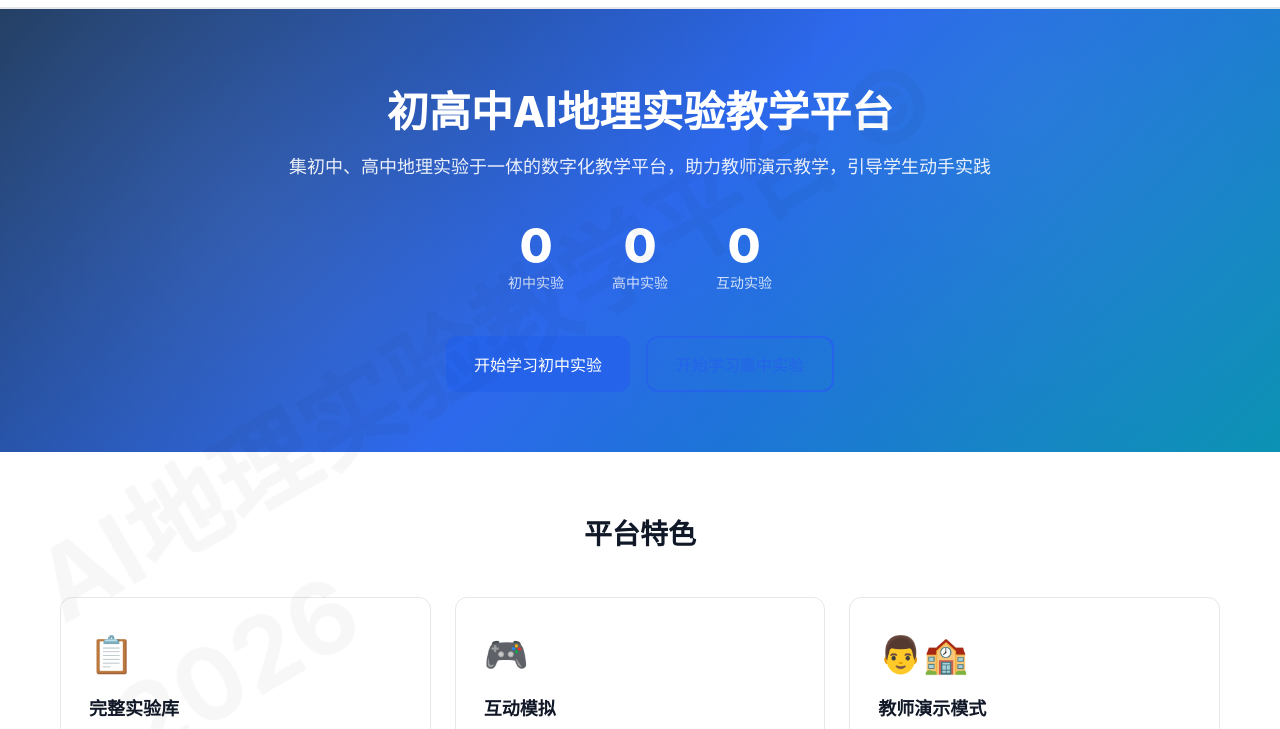
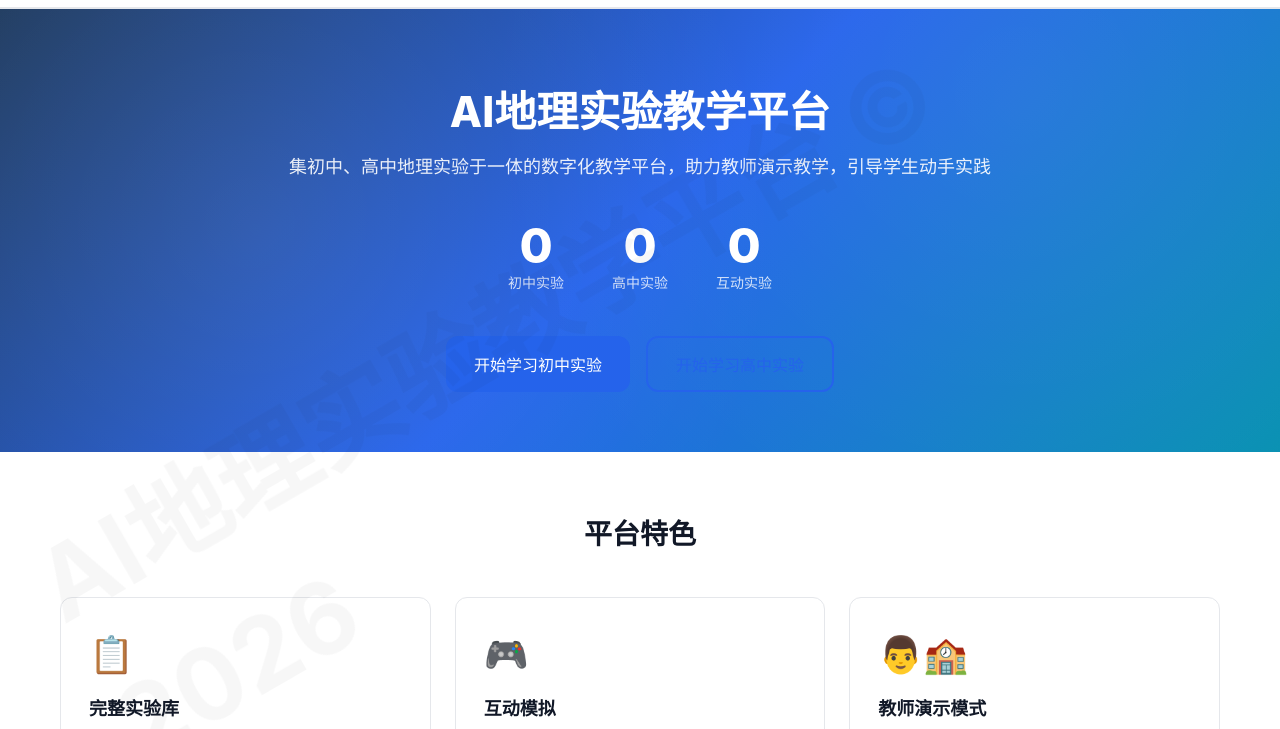
Before and after one commit to thekindmike/geography-experiments, a website: page index.html in a window 1280 px wide. Shown: the part 57-786 px from the top of the page. Drawn offline with Linux system fonts and the light colour scheme.

Commit message:
修复index.html中剩余两处初高中AI地理实验教学平台 → AI地理实验教学平台（首页大标题+版权声明）

```diff
--- a/index.html
+++ b/index.html
@@ -60,7 +60,7 @@
                     <div class="hero-pattern"></div>
                 </div>
                 <div class="hero-content">
-                    <h1 class="hero-title">初高中AI地理实验教学平台</h1>
+                    <h1 class="hero-title">AI地理实验教学平台</h1>
                     <p class="hero-subtitle">集初中、高中地理实验于一体的数字化教学平台，助力教师演示教学，引导学生动手实践</p>
                     <div class="hero-stats">
                         <div class="stat-item">
@@ -275,7 +275,7 @@
             <h2 style="color:#2563eb; margin-bottom:15px;">📄 版权声明 / Copyright Notice</h2>
             <div style="line-height:1.8; color:#374151; font-size:14px;">
                 <h3 style="color:#1f2937; font-size:16px; margin-top:20px;">一、版权归属</h3>
-                <p>本网站（初高中AI地理实验教学平台）及其所有内容（包括但不限于代码、设计、文字、图片、音频、视频等）均由开发者独立创作，受《中华人民共和国著作权法》、《计算机软件保护条例》及国际版权公约保护。</p>
+                <p>本网站（AI地理实验教学平台）及其所有内容（包括但不限于代码、设计、文字、图片、音频、视频等）均由开发者独立创作，受《中华人民共和国著作权法》、《计算机软件保护条例》及国际版权公约保护。</p>
 
                 <h3 style="color:#1f2937; font-size:16px; margin-top:20px;">二、权利保留</h3>
                 <p>未经书面授权，任何单位或个人不得以任何形式复制、转载、改编、传播、展示、发布、上传、下载、存储、镜像、建立链接或以其他方式使用本网站的任何内容。</p>
```
